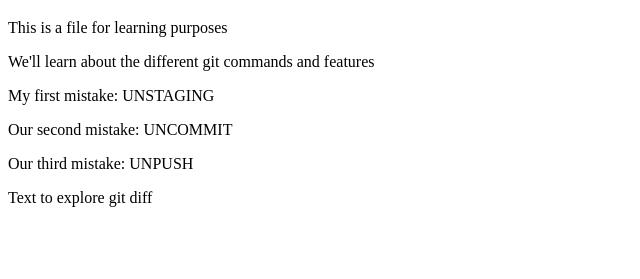
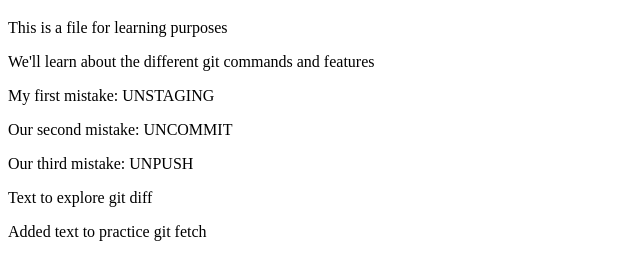
Before and after one commit to kevincastrochavez/git_commands, a plain HTML site: page git_example.html in a window 1280 px wide. Shown: the part 61-340 px from the top of the page, without its empty margins (0-640 px from the left). Drawn offline with Linux system fonts and the light colour scheme.

Commit message:
practicing git fetch

```diff
--- a/git_example.html
+++ b/git_example.html
@@ -25,5 +25,7 @@
 
     <p>Text to explore git diff</p>
     <!-- To show differences between previous commit and current file: git diff -->
+
+    <p>Added text to practice git fetch</p>
   </body>
 </html>
```
